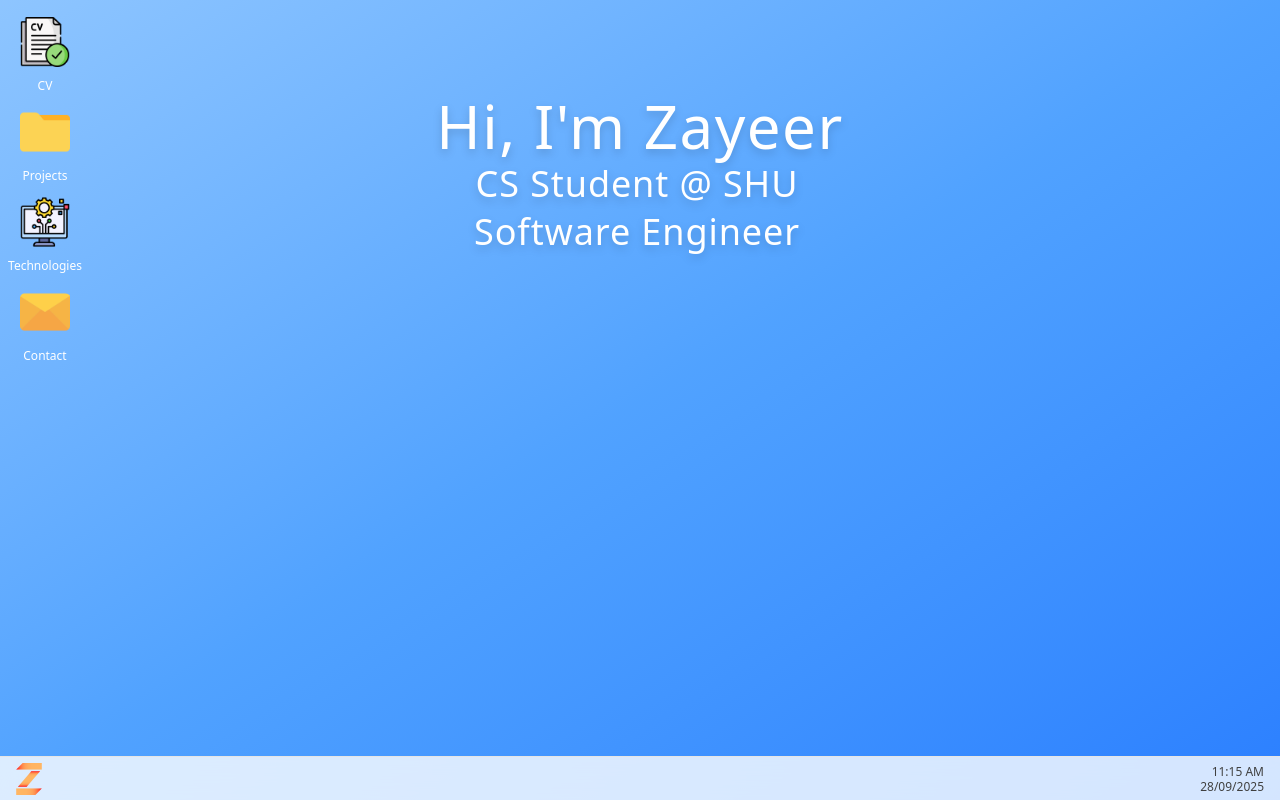
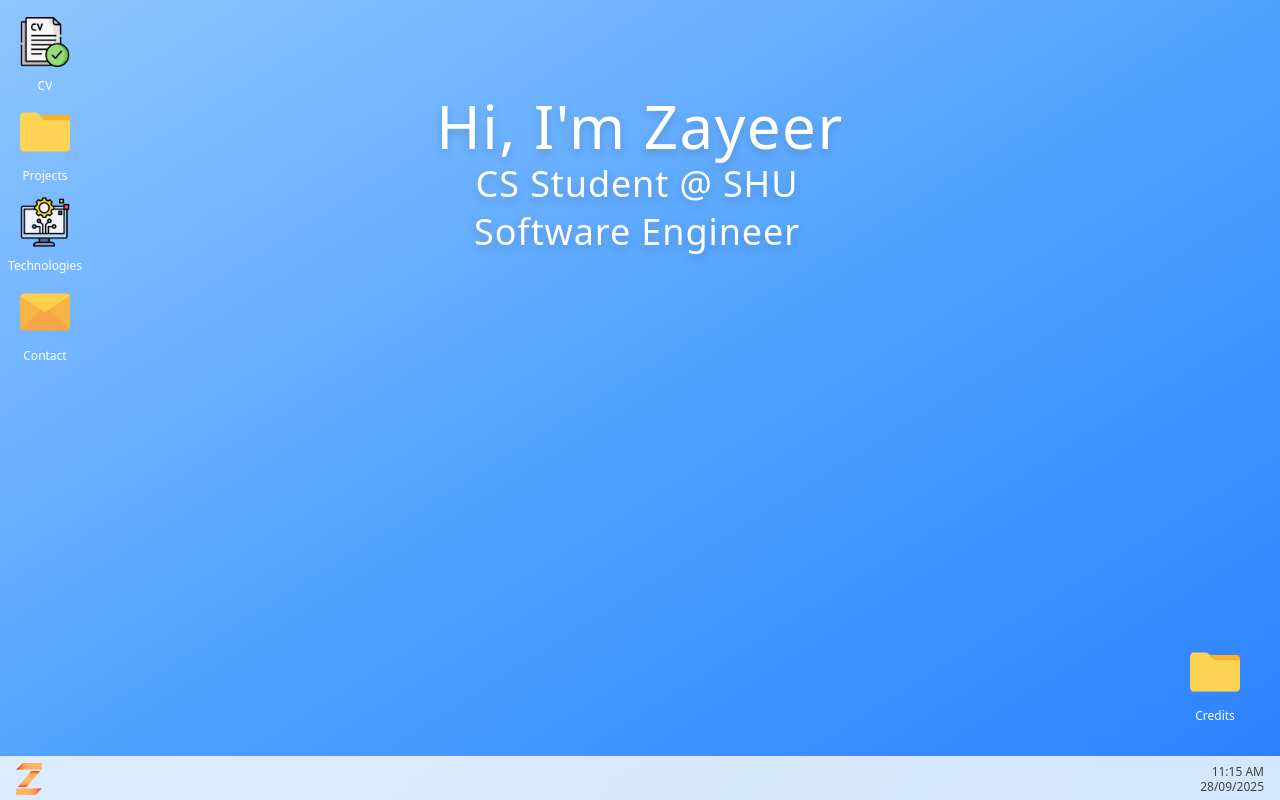
Before and after one commit to Zayeer-S/portfolio, a Next.js app: page / in a window 1280 px wide. Built offline with nearby package versions, Linux system fonts and the light colour scheme.

Commit message:
feat: add credits window

```diff
--- a/src/app/page.tsx
+++ b/src/app/page.tsx
@@ -16,6 +16,7 @@ import NotepadWindow from '@/components/windows/NotepadWindow';
 import ProjectsWindow from '@/components/windows/ProjectsWindow';
 import TechnologiesWindow from '@/components/windows/TechnologiesWindow';
 import ContactWindow from '@/components/windows/ContactWindow';
+import CreditsWindow from '@/components/windows/CreditsWindow';
 
 export default function Home() {
   const { theme } = useTheme();
@@ -72,8 +73,14 @@ export default function Home() {
             iconKey: 'contact',
             label: 'Contact',
             onClick: () => openWindow('contact')
-          }
-        ]}
+          },
+          {
+            id: 'credits',
+            icon: 'credits',
+            iconKey: 'credits',
+            label: 'Credits',
+            onClick: () => openWindow('credits'),
+          },        ]}
         hoverClass={styles.desktop.iconHover}
       />
 
@@ -173,6 +180,22 @@ export default function Home() {
         <NotepadWindow />
       </Window>
 
+      <Window
+        id="credits"
+        title="Credits & Attributions"
+        isOpen={windows.credits.isOpen}
+        isMinimized={windows.credits.isMinimized}
+        isMaximized={windows.credits.isMaximized}
+        onClose={() => closeWindow('credits')}
+        onMinimize={() => minimizeWindow('credits')}
+        onMaximize={() => maximizeWindow('credits')}
+        zIndex={getWindowZIndex('credits')}
+        onFocus={() => focusWindow('credits')}
+        theme={theme}
+      >
+        <CreditsWindow />
+      </Window>
+
       {/* Start Menu */}
       <StartMenu
         isOpen={startMenuOpen}
--- a/src/components/desktop/grid/DesktopGrid.tsx
+++ b/src/components/desktop/grid/DesktopGrid.tsx
@@ -106,26 +106,53 @@ export default function DesktopGrid({
         }
       }
 
-      // Place any icons that don't have positions yet
+      // Find icons that need to be placed
       const placedIcons = new Set();
       newGrid.forEach(row => row.forEach(cell => {
         if (cell) placedIcons.add(cell);
       }));
 
       const unplacedIcons = icons.filter(icon => !placedIcons.has(icon.id));
-      let currentRow = 0, currentCol = 0;
 
-      for (const icon of unplacedIcons) {
-        while (currentRow < gridDimensions.rows && newGrid[currentRow][currentCol] !== null) {
-          currentRow++;
-          if (currentRow >= gridDimensions.rows) {
-            currentRow = 0;
-            currentCol++;
+      const creditsIcon = unplacedIcons.find(icon => icon.id === 'credits');
+      if (creditsIcon && gridDimensions.rows > 0 && gridDimensions.cols > 0) {
+        const bottomRightRow = gridDimensions.rows - 1;
+        const bottomRightCol = gridDimensions.cols - 1;
+
+        if (newGrid[bottomRightRow] && newGrid[bottomRightRow][bottomRightCol] === null) {
+          newGrid[bottomRightRow][bottomRightCol] = creditsIcon.id;
+        } else {
+          let placed = false;
+          for (let r = gridDimensions.rows - 1; r >= 0 && !placed; r--) {
+            for (let c = gridDimensions.cols - 1; c >= 0 && !placed; c--) {
+              if (newGrid[r][c] === null) {
+                newGrid[r][c] = creditsIcon.id;
+                placed = true;
+              }
+            }
           }
         }
+      }
 
-        if (currentCol < gridDimensions.cols && currentRow < gridDimensions.rows) {
-          newGrid[currentRow][currentCol] = icon.id;
+      // Place remaining unplaced icons
+      const remainingIcons = unplacedIcons.filter(icon => icon.id !== 'credits');
+      let currentRow = 0;
+      let currentCol = 0;
+
+      for (const icon of remainingIcons) {
+        while (currentRow < gridDimensions.rows) {
+          if (newGrid[currentRow][currentCol] === null) {
+            newGrid[currentRow][currentCol] = icon.id;
+            currentRow++;
+            break;
+          } else {
+            currentRow++;
+            if (currentRow >= gridDimensions.rows) {
+              currentCol++;
+              currentRow = 0;
+              if (currentCol >= gridDimensions.cols) break;
+            }
+          }
         }
       }
 
--- a/src/hooks/useWindowManager.ts
+++ b/src/hooks/useWindowManager.ts
@@ -12,6 +12,7 @@ export function useWindowManager() {
     settings: { isOpen: false, isMinimized: false, isMaximized: false },
     calculator: { isOpen: false, isMinimized: false, isMaximized: false },
     notepad: { isOpen: false, isMinimized: false, isMaximized: false },
+    credits: { isOpen: false, isMinimized: false, isMaximized: false },
   });
 
   const [windowOrder, setWindowOrder] = useState<string[]>([]);
--- a/src/styles/icons.tsx
+++ b/src/styles/icons.tsx
@@ -81,7 +81,9 @@ export const AppIcons = {
   startMenu: ({ size = 18, className }: IconProps) => (
     <PngIcon src="/start-menu-symbol-modern.png" alt="Start Menu" size={size} className={className} />
   ),
-  // Theme-aware React Icons for power and reload
+  credits: ({ size = 18, className }: IconProps) => (
+    <PngIcon src="/closed-folder-modern.png" alt="Credits" size={size} className={className} />
+  ),  // React icons ahead
   power: ({ size = 18, className, theme }: IconProps) => (
     <ThemedReactIcon IconComponent={FaPowerOff} size={size} className={className} theme={theme} />
   ),
--- a/src/types/index.ts
+++ b/src/types/index.ts
@@ -47,4 +47,4 @@ export interface TaskbarProps {
   isClient: boolean;
 }
 
-export type WindowId = 'projects' | 'technologies' |'contact' | 'settings' | 'calculator' | 'notepad';
+export type WindowId = 'projects' | 'technologies' |'contact' | 'settings' | 'calculator' | 'notepad' | 'credits';
```
